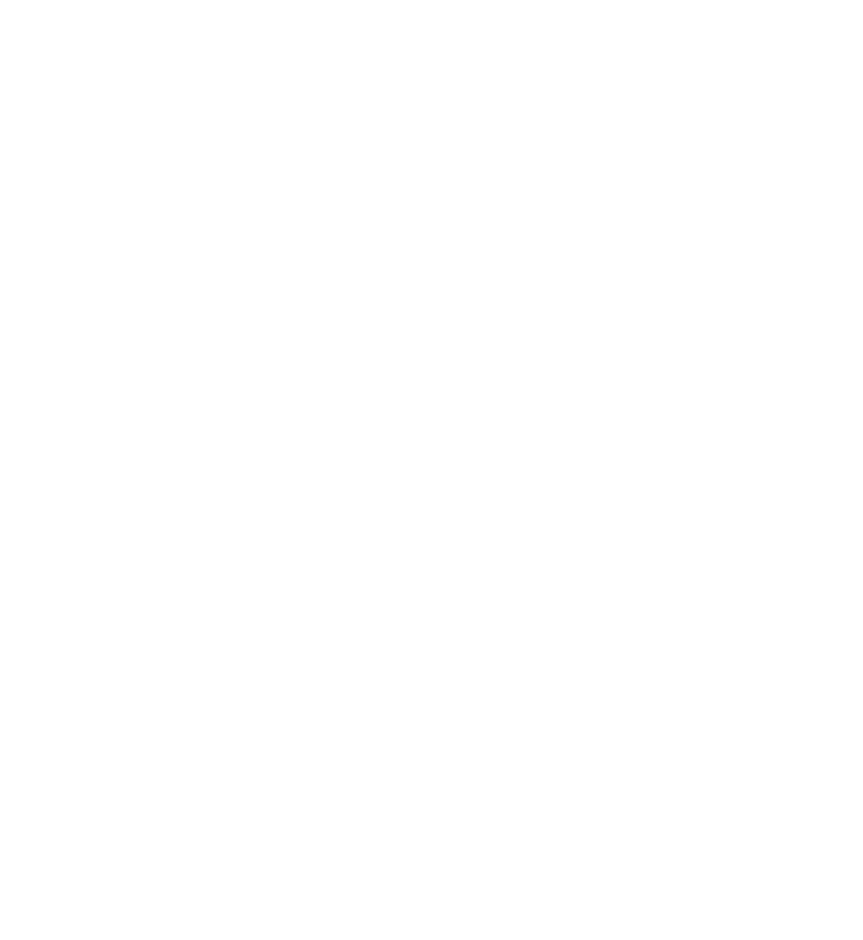
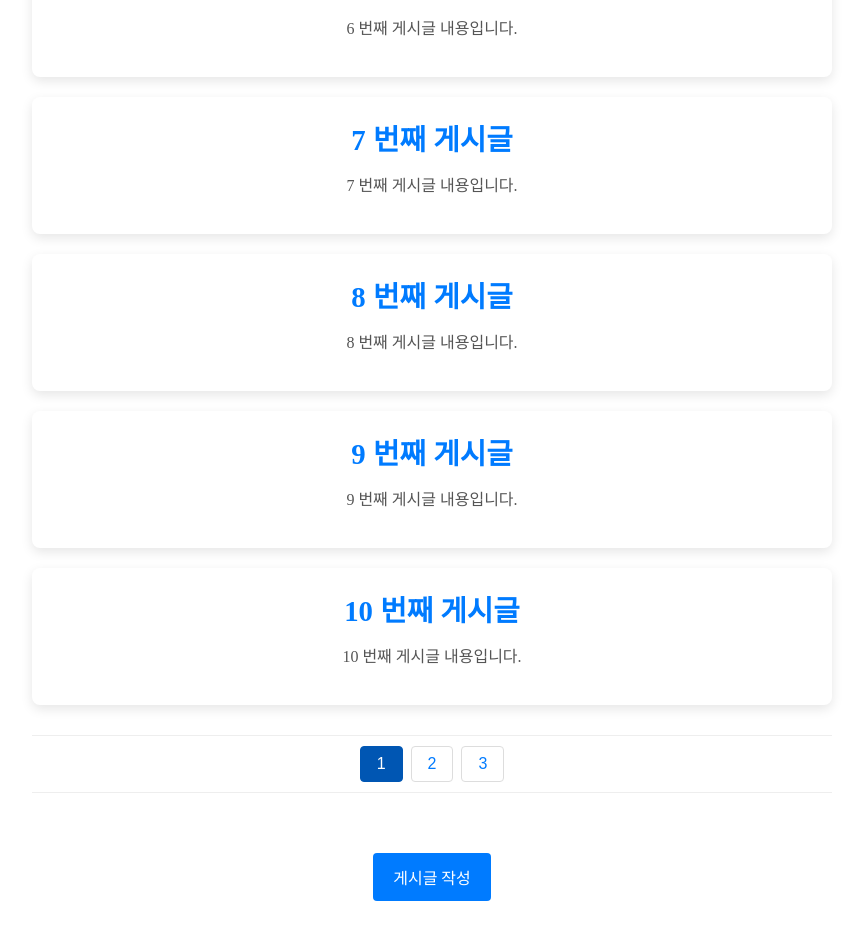
Before and after one commit to gyuminwoo/spring-react-board, a React (Create React App) app: page / in a window 1280 px wide. Shown: the part 1020-1960 px from the top of the page, without its empty margins (208-1071 px from the left). Before the commit the page ends 800 px from the top, so only its background shows below. Built offline with nearby package versions, Linux system fonts and the light colour scheme.

Commit message:
React UI 구현 - 게시글 리스트 (+임시 데이터로 페이징)

```diff
--- a/src/Home.js
+++ b/src/Home.js
@@ -1,9 +1,63 @@
+import {useState} from "react";
+import {Link} from "react-router-dom";
+import "./css/list.css";
+
 let Home = () => {
+
+    const allPosts = Array.from({length:25}, (_, index) =>({
+        id:index+1,
+        title:`${index+1} 번째 게시글`,
+        content: `${index+1} 번째 게시글 내용입니다.`
+    }));
+
+    const postsPerPage = 10;
+    const [currentPage, setCurrentPage] = useState(1);
+
+    const indexOfLastPost = currentPage * postsPerPage;
+    const indexOfFirstPost = indexOfLastPost - postsPerPage;
+    const currentPosts = allPosts.slice(indexOfFirstPost, indexOfLastPost);
+
+    const totalPages = Math.ceil(allPosts.length / postsPerPage);
+    const pageNumbers = Array.from({length: totalPages}, (_, index) => index + 1);
+
+    const handlePageChange = (pageNumber) =>{
+        setCurrentPage(pageNumber);
+    }
+
     return(
-        <div>
-            <h1>Home</h1>
+        <div className={"home-container"}>
+            <h1 className={"home-title"}>게시글 목록</h1>
+            <div className={"posts-list"}>
+                {
+                    currentPosts.map(post =>(
+                        <div key={post.id} className={"post-card"}>
+                            <h2 className={"post-title"}>
+                                <Link to={`/post/${post.id}`}>{post.title}</Link>
+                            </h2>
+                            <p className={"post-content"}>
+                                {post.content}
+                            </p>
+                        </div>
+                    ))
+                }
+            </div>
+
+            <div className={"pagination"}>
+                {
+                    pageNumbers.map(number=>(
+                        <button key={number} className={`page-btn ${number === currentPage ? 'active' : ''}`}
+                        onClick={() =>{
+                            handlePageChange(number);
+                        }}>
+                            {number}
+                        </button>
+                    ))
+                }
+            </div>
+
+            <Link to={"/create"} className={"create-link"}>게시글 작성</Link>
         </div>
-    )
+    );
 }
 
 export default Home;
--- /dev/null
+++ b/src/css/list.css
@@ -0,0 +1,104 @@
+.home-container {
+    max-width: 800px;
+    margin: 40px auto;
+    padding: 20px;
+}
+
+.home-title {
+    text-align: center;
+    color: #333;
+    margin-bottom: 30px;
+    font-size: 2.5rem;
+}
+
+/* 게시글 카드 스타일 */
+.posts-list {
+    display: flex;
+    flex-direction: column;
+    gap: 20px;
+}
+
+.post-card {
+    background: #fff;
+    padding: 20px;
+    border-radius: 8px;
+    box-shadow: 0 4px 12px rgba(0, 0, 0, 0.1);
+    transition: transform 0.2s ease;
+}
+
+.post-card:hover {
+    transform: translateY(-5px);
+}
+
+.post-title {
+    margin: 0 0 10px;
+    font-size: 1.8rem;
+    color: #007BFF;
+}
+
+.post-title a {
+    text-decoration: none;
+    color: inherit;
+}
+
+.post-title a:hover {
+    text-decoration: underline;
+}
+
+.post-content {
+    font-size: 1rem;
+    color: #555;
+    line-height: 1.5;
+}
+
+/* 페이지 네비게이션 스타일 */
+.pagination {
+    display: flex;
+    justify-content: center;
+    align-items: center;
+    margin: 30px 0;
+    gap: 8px;
+    padding: 10px 0;
+    border-top: 1px solid #eee;
+    border-bottom: 1px solid #eee;
+}
+
+.page-btn {
+    padding: 8px 16px;
+    border: 1px solid #ddd;
+    background-color: #fff;
+    color: #007BFF;
+    border-radius: 4px;
+    cursor: pointer;
+    transition: all 0.3s ease;
+    font-size: 1rem;
+}
+
+.page-btn:hover {
+    background-color: #007BFF;
+    color: #fff;
+    border-color: #007BFF;
+}
+
+.page-btn.active {
+    background-color: #0056b3;
+    color: #fff;
+    border-color: #0056b3;
+}
+
+/* 게시글 작성 버튼 스타일 */
+.create-link {
+    display: inline-block;
+    margin-top: 30px;
+    padding: 12px 20px;
+    background: #007BFF;
+    color: #fff;
+    border-radius: 4px;
+    text-decoration: none;
+    text-align: center;
+    transition: background 0.3s ease;
+}
+
+.create-link:hover {
+    background: #0056b3;
+}
```
